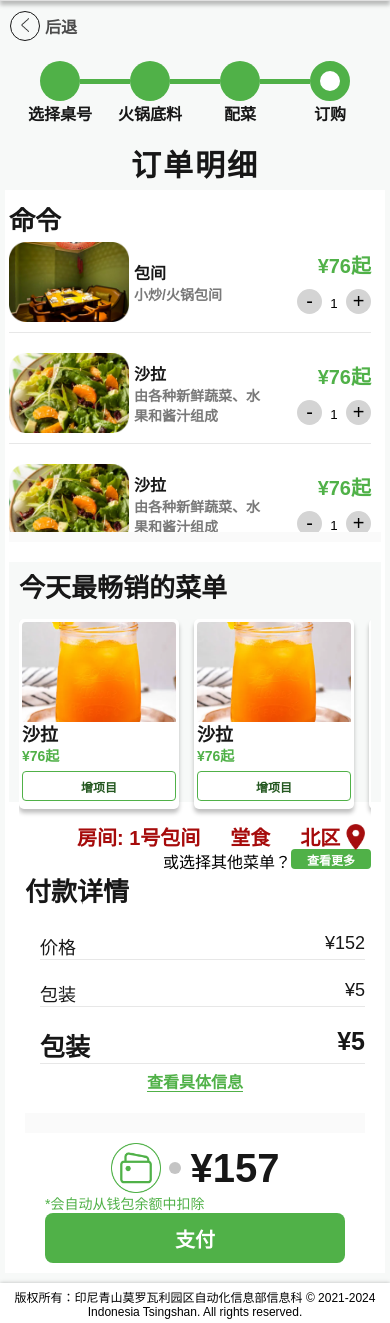
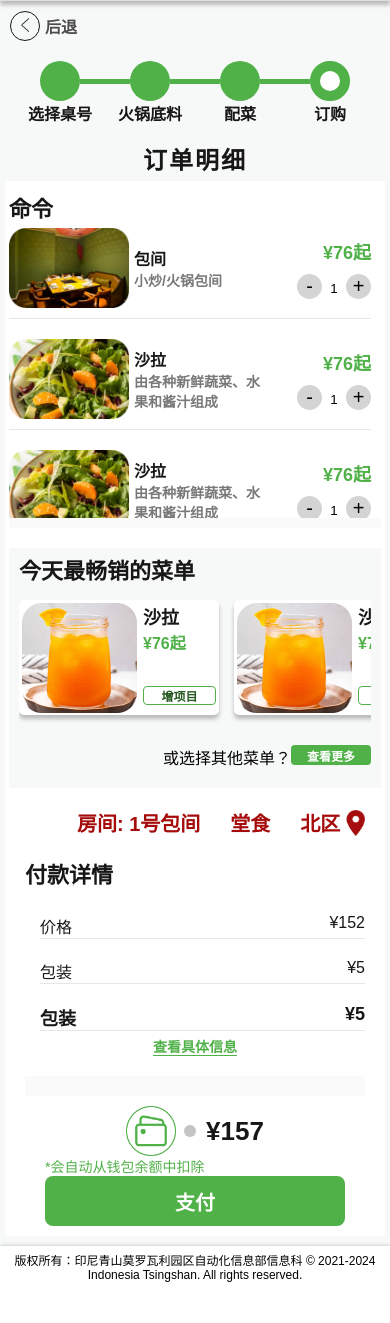
Before and after one commit to dzakw/dzakw.github.io, a PHP site: the page made by html/order system/place-order-hotpot.html in a window 390 px wide. Shown: the part 59-1382 px from the top of the page. After the commit the page ends 1341 px from the top, so only its background shows below. Run offline with PHP 8.4, Linux system fonts and the light colour scheme; some libraries are stand-ins or nearby versions.

Commit message:
hotpot responsive

```diff
--- a/css/hotpot.css
+++ b/css/hotpot.css
@@ -564,7 +564,8 @@ body, html {
     white-space: nowrap;
 }
 
-.items {
+.items,
+.itm {
     width: 200px;
     height: 115px;
     background-color: white;
@@ -579,28 +580,33 @@ body, html {
     flex: none;
 }
 
-.items:hover .items-right button {
+.items:hover .items-right button,
+.itm:hover .itm-right button {
     background-color: #245820;
     color: white;
 }
 
-.items-left {
+.items-left,
+.itm-left {
     display: flex;
     align-items: center;
 }
 
-.items-left img {
+.items-left img,
+.itm-left img {
     width: 115px;
     height: 110px;
 }
 
-.items-right {
+.items-right,
+.itm-right {
     margin-left: 6px;
     margin-right: 3px;
     width: 90%;
 }
 
-.items-right button {
+.items-right button,
+.itm-right button {
     width: 100%;
     border: 1px solid #50B148;
     background-color: transparent;
@@ -610,19 +616,22 @@ body, html {
     font-weight: bold;
 }
 
-.items-price {
+.items-price,
+.itm-price {
     color: #171717;
     padding-top: 5px;
     line-height: 1.5;
     margin-bottom: 30px;
 }
 
-.items-price h4 {
+.items-price h4,
+.itm-price h4 {
     font-size: 18px;
     font-weight: bold;
 }
 
-.items-price p {
+.items-price p,
+.itm-price p {
     font-size: 16px;
     font-weight: bold;
     color: #50B148;
@@ -1197,11 +1206,97 @@ body, html {
         padding: 6px 2px 12px 2px;
     }
 
+    .hotpot-header h1 {
+        font-size: 28px;
+    }
+
+    .hotpot-header {
+        justify-content: space-between;
+    }
+
     .header-right {
         align-items: center;
+        width: calc(100% - 60px);
     }
 
-    .opt {
+    .header-right h3 {
+        font-size: 16px;
+        margin-right: 20px;
+    }
+
+    .opt select {
+        padding-top: 10px;
+        font-size: 16px;
+    }
+
+    .opt select option {
+        font-size: 14px;
+    }
+
+    .fillings-container {
+        margin-bottom: 62px;
+    }
+
+    .filling-container {
+        height: 580px;
+    }
+
+    .filling-container h2 {
+        font-size: 24px;
         margin-bottom: 0;
     }
+
+    .tab-buttons {
+        font-size: 14px;
+    }
+
+    .title h2 {
+        font-size: 24px;
+    }
+
+    .order-card-left h3 {
+        font-size: 22px;
+    }
+
+    .item-price-qty p {
+        font-size: 18px;
+    }
+
+    .order-card h3 {
+        font-size: 22px;
+    }
+
+    .payment-detail p {
+        font-size: 16px;
+    }
+
+    .payment-total p {
+        font-size: 18px;
+    }
+
+    .more-info p {
+        font-size: 14px;
+    }
+
+    .total-pay-amount p {
+        font-size: 26px;
+    }
 }
+
+@media (max-width: 405px) {
+    .items {
+        width: 140px;
+        height: 190px;
+        padding: 0px;
+    }
+
+    .items-left img {
+        width: 140px;
+    }
+
+    .items-right {
+        padding: 6px;
+        padding-top: 0;
+        width: 100%;
+    }
+}
--- a/html/order system/place-order-hotpot.html
+++ b/html/order system/place-order-hotpot.html
@@ -165,72 +165,72 @@
             <div class="upsell-container">
                 <h3>今天最畅销的菜单</h3>
                 <div class="upsell" id="upsell">
-                    <div class="items">
-                        <div class="items-left">
+                    <div class="itm">
+                        <div class="itm-left">
                             <img src="../../media/order/menu/allmenu3.png" alt="Image 1">
                         </div>
-                        <div class="items-right">
-                            <div class="items-price">
+                        <div class="itm-right">
+                            <div class="itm-price">
                                 <h4>沙拉</h4>
                                 <p>¥76起</p>
                             </div>
                             <button>增项目</button>
                         </div>
                     </div>
-                    <div class="items">
-                        <div class="items-left">
+                    <div class="itm">
+                        <div class="itm-left">
                             <img src="../../media/order/menu/allmenu3.png" alt="Image 1">
                         </div>
-                        <div class="items-right">
-                            <div class="items-price">
+                        <div class="itm-right">
+                            <div class="itm-price">
                                 <h4>沙拉</h4>
                                 <p>¥76起</p>
                             </div>
                             <button>增项目</button>
                         </div>
                     </div>
-                    <div class="items">
-                        <div class="items-left">
+                    <div class="itm">
+                        <div class="itm-left">
                             <img src="../../media/order/menu/allmenu3.png" alt="Image 1">
                         </div>
-                        <div class="items-right">
-                            <div class="items-price">
+                        <div class="itm-right">
+                            <div class="itm-price">
                                 <h4>沙拉</h4>
                                 <p>¥76起</p>
                             </div>
                             <button>增项目</button>
                         </div>
                     </div>
-                    <div class="items">
-                        <div class="items-left">
+                    <div class="itm">
+                        <div class="itm-left">
                             <img src="../../media/order/menu/allmenu3.png" alt="Image 1">
                         </div>
-                        <div class="items-right">
-                            <div class="items-price">
+                        <div class="itm-right">
+                            <div class="itm-price">
                                 <h4>沙拉</h4>
                                 <p>¥76起</p>
                             </div>
                             <button>增项目</button>
                         </div>
                     </div>
-                    <div class="items">
-                        <div class="items-left">
+                    <div class="itm">
+                        <div class="itm-left">
                             <img src="../../media/order/menu/allmenu3.png" alt="Image 1">
                         </div>
-                        <div class="items-right">
-                            <div class="items-price">
+                        <div class="itm-right">
+                            <div class="itm-price">
                                 <h4>沙拉</h4>
                                 <p>¥76起</p>
                             </div>
                             <button>增项目</button>
                         </div>
                     </div>
-                    <div class="items">
-                        <div class="items-left">
+                    <div class="itm">
+                        <div class="itm-left">
                             <img src="../../media/order/menu/allmenu3.png" alt="Image 1">
                         </div>
-                        <div class="items-right">
-                            <div class="items-price">
+                        <div class="itm-right">
+                            <div class="itm-price">
                                 <h4>沙拉</h4>
                                 <p>¥76起</p>
                             </div>
```
Also changed, not shown: css/foodcourt.css (+19 -0 lines), css/place-order.css (+32 -0 lines).
